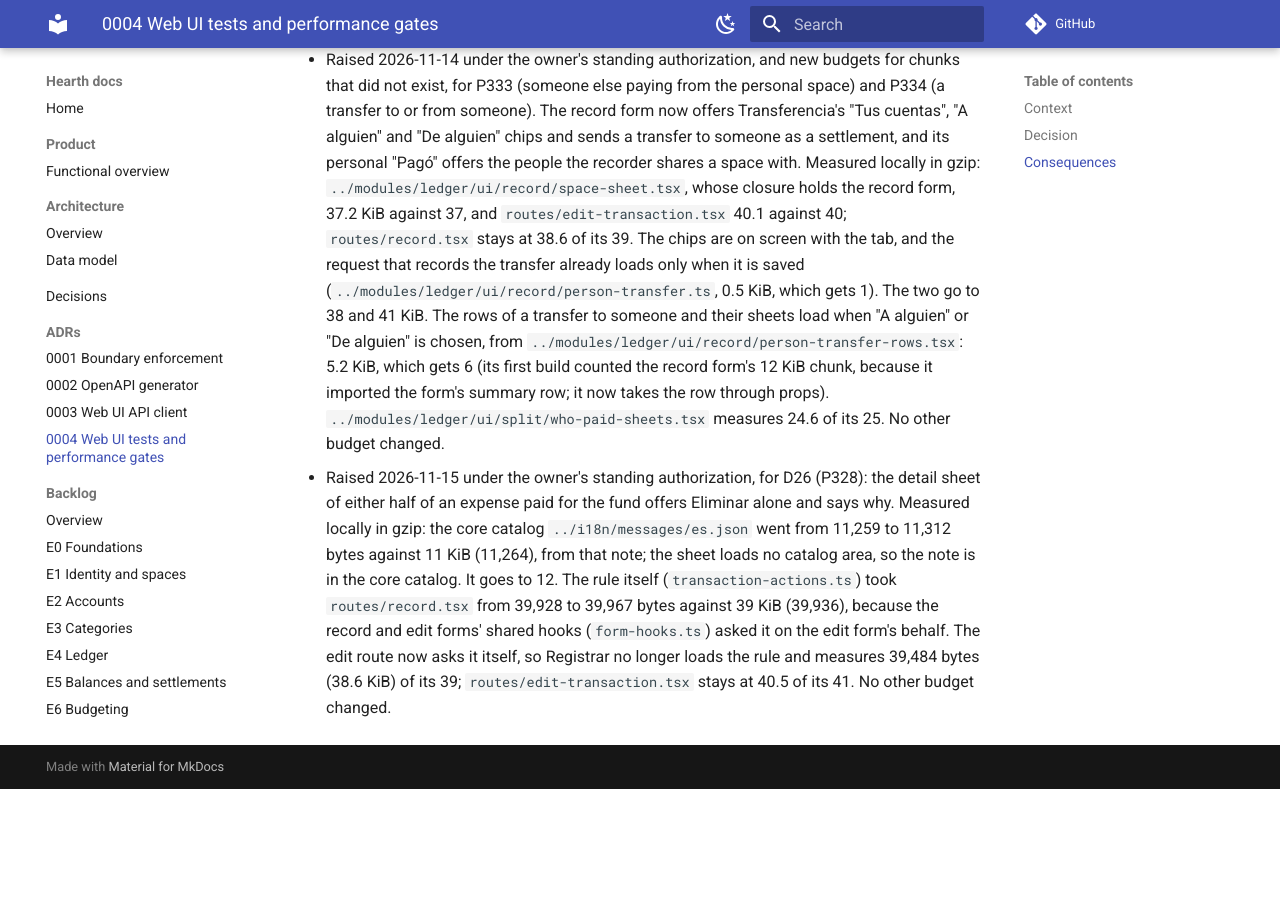
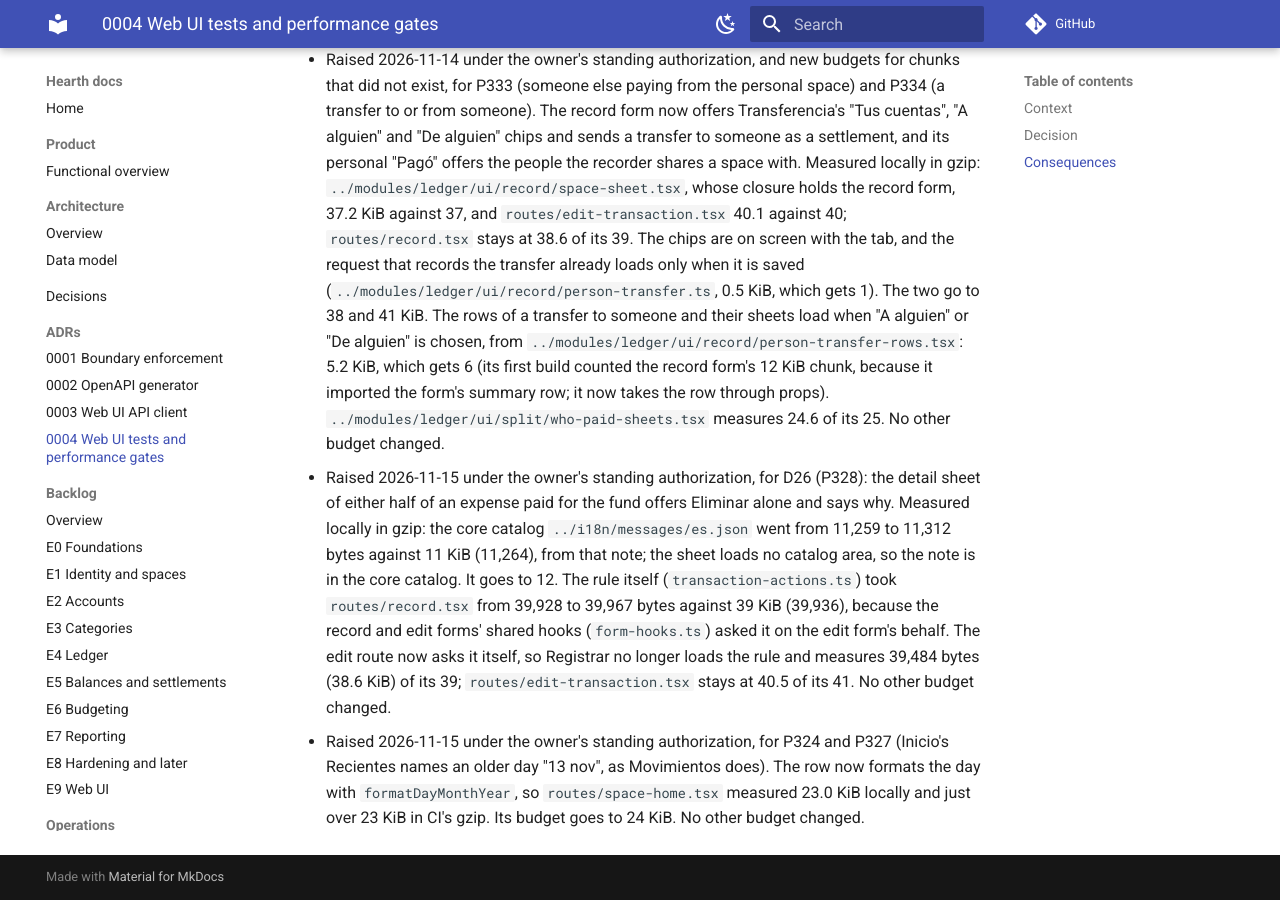
Before and after one commit to Facabore/Hearth, an MkDocs documentation site: the page built from docs/adr/0004-web-ui-testing-and-performance-gates.md, in a window 1280 px wide and 900 px high, scrolled down 11438 px. Built offline with MkDocs 1.6.1 and Material for MkDocs 9.7.7, drawn with Linux system fonts in a browser that asks for light colours; comment, search, counter and statistics services are not loaded; before the commit the page ends 12227 px from its top, so only the background shows below that.

Commit message:
perf(ui): Inicio's chunk goes to 24 KiB after Recientes' day labels (P324, P327)

```diff
--- a/docs/adr/0004-web-ui-testing-and-performance-gates.md
+++ b/docs/adr/0004-web-ui-testing-and-performance-gates.md
@@ -73,3 +73,4 @@ The owner kept React and Next.js on one condition: the UI must be fast, with Cor
 - New budget 2026-11-14 for a chunk that did not exist, for P333 (one sheet for who paid and whom it was for). Registrar's "¿Quién pagó y para quién?", personal and shared alike, loads on the first tap from `../modules/ledger/ui/split/who-paid-sheets.tsx`, which replaces the personal "Dividir con alguien" sheet (`../modules/ledger/ui/direct/split-with-person-sheet.tsx`, deleted with its budget of 16 KiB) and the shared split and payer sheets that `split-sheet.tsx` held. Measured locally in gzip it is 24.3 KiB and gets 25 (its first build counted the record form's 11 KiB chunk, because the personal sheet imported the request helpers that live with the form; it now takes the recorder's id and the people's order through props). A shared expense's sheet thus loads 24.3 KiB where it loaded the split sheet's 36 KiB budget; a personal one loads more than the old 16, because the sheet now types amounts and percentages (P331). `split-sheet.tsx`, now only the recurrence editor's, measures 22.6 of its 36; `routes/record.tsx` 37.8 of 39. No budget was raised.
 - Raised 2026-11-14 under the owner's standing authorization, and new budgets for chunks that did not exist, for P333 (someone else paying from the personal space) and P334 (a transfer to or from someone). The record form now offers Transferencia's "Tus cuentas", "A alguien" and "De alguien" chips and sends a transfer to someone as a settlement, and its personal "Pagó" offers the people the recorder shares a space with. Measured locally in gzip: `../modules/ledger/ui/record/space-sheet.tsx`, whose closure holds the record form, 37.2 KiB against 37, and `routes/edit-transaction.tsx` 40.1 against 40; `routes/record.tsx` stays at 38.6 of its 39. The chips are on screen with the tab, and the request that records the transfer already loads only when it is saved (`../modules/ledger/ui/record/person-transfer.ts`, 0.5 KiB, which gets 1). The two go to 38 and 41 KiB. The rows of a transfer to someone and their sheets load when "A alguien" or "De alguien" is chosen, from `../modules/ledger/ui/record/person-transfer-rows.tsx`: 5.2 KiB, which gets 6 (its first build counted the record form's 12 KiB chunk, because it imported the form's summary row; it now takes the row through props). `../modules/ledger/ui/split/who-paid-sheets.tsx` measures 24.6 of its 25. No other budget changed.
 - Raised 2026-11-15 under the owner's standing authorization, for D26 (P328): the detail sheet of either half of an expense paid for the fund offers Eliminar alone and says why. Measured locally in gzip: the core catalog `../i18n/messages/es.json` went from 11,259 to 11,312 bytes against 11 KiB (11,264), from that note; the sheet loads no catalog area, so the note is in the core catalog. It goes to 12. The rule itself (`transaction-actions.ts`) took `routes/record.tsx` from 39,928 to 39,967 bytes against 39 KiB (39,936), because the record and edit forms' shared hooks (`form-hooks.ts`) asked it on the edit form's behalf. The edit route now asks it itself, so Registrar no longer loads the rule and measures 39,484 bytes (38.6 KiB) of its 39; `routes/edit-transaction.tsx` stays at 40.5 of its 41. No other budget changed.
+- Raised 2026-11-15 under the owner's standing authorization, for P324 and P327 (Inicio's Recientes names an older day "13 nov", as Movimientos does). The row now formats the day with `formatDayMonthYear`, so `routes/space-home.tsx` measured 23.0 KiB locally and just over 23 KiB in CI's gzip. Its budget goes to 24 KiB. No other budget changed.
```
Also changed, not shown: 1 other file.
